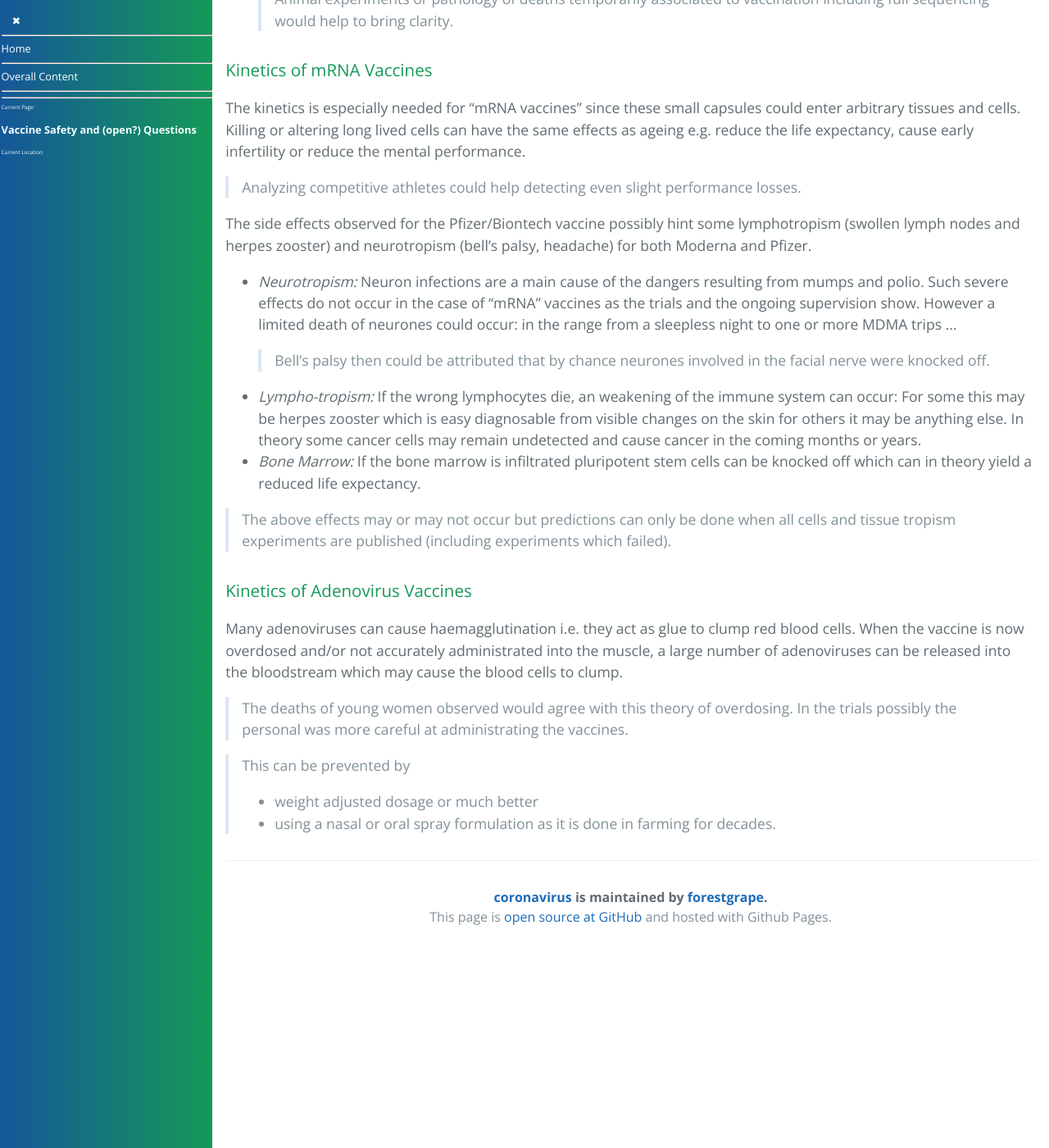
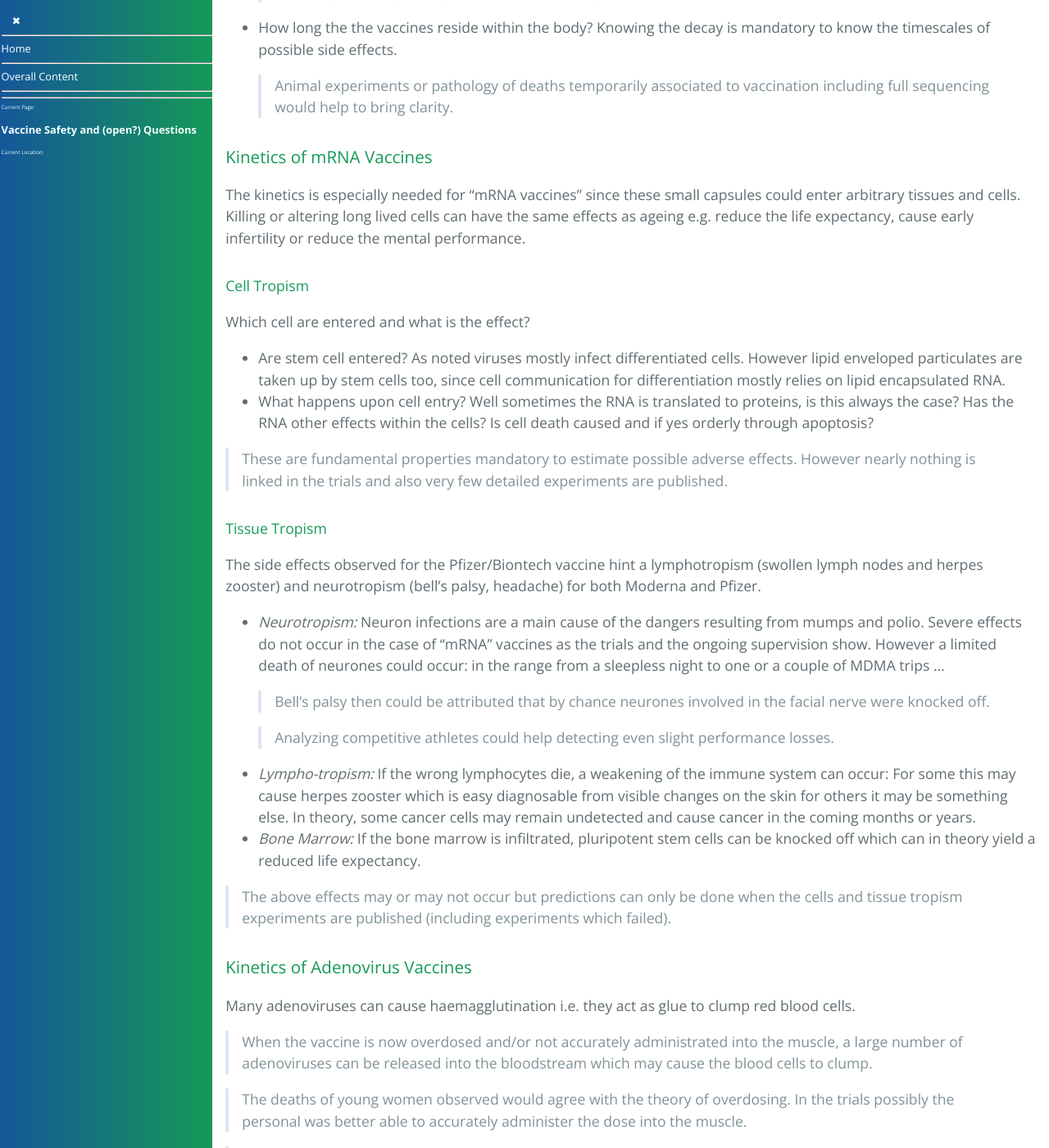
Before and after one commit to forestgrape/coronavirus, a Jekyll site: the page built from 10_vaccines/safety_questions.md, in a window 1280 px wide and 1400 px high, scrolled down 3782 px. Shown: the whole window at 82% size. Built offline with Jekyll 4.4.1, drawn with Linux system fonts in a browser that asks for light colours; our own code applies the rules of GitHub Pages for plain Markdown files; some of the changed text lies outside the part shown.

Commit message:
formulations

```diff
--- a/10_vaccines/safety_questions.md
+++ b/10_vaccines/safety_questions.md
@@ -27,15 +27,17 @@
 
 
 ## Summary
-Symptom watching and surveillance is usually enough for attenuated live pathogen vaccines since it is known what to except. When the symptoms are tolerable and limited the disease is not caused and so the vaccine is much than having the disease. However this method of tolerable symptoms watching is not enough to ensure the safety of other vaccines technologies. Vaccines require a thorough understanding of their behavior in the body to assess their safety by symptoms alone. Whether tolerable symptoms predict vaccine safety, depends on the technology, the exact formulation and mode of action of a vaccine:
-* Even tolerable disease symptoms watching can be tricky. E.g. AIDS vaccines based on the normal AIDS virus will pass a short term tolerable symptom test and antibodies will be detected. =>  the kinetics of the pathogen is needed and for some pathogens short term watching is not enough
-* For vaccines with adjuvants symptom watching depends on the composition including the adjuvants. => the kinetics and behaviour of the adjuvants needs to be known.
-* Transfected RNA may enter arbitrary tissues and cells: Transfection of the wrong cells such as long-lived neurones, stem cells or immune cells can have bad and long lasting effects. Upon transfection many things can happen e.g. cell death can be caused. => For mRNA vaccines at least the tissue and cell kinetics and the exact sequence and nucleoside modification are needed.
-* For adenovirus based vaccines the adenovirus species and its characterization is needed e.g.  how they distribute and when and how they are cleared. Haemagglutination is observed for many adenoviruses, which is possibly the cause of the observed thrombosis events.
+Symptom watching and surveillance is usually enough for attenuated live pathogen [vaccines](./vaccines.md#vaccine) since it is known what to except: the disease intended to prevent. When the symptoms are tolerable and limited the disease is not caused and so the vaccine is much safer than natural infection. However this method of tolerable symptoms watching is often not enough to ensure the safety of other vaccines technologies. Only the safety of vaccines where a thorough understanding of their behaviour in the body can be assess by symptoms alone. Whether tolerable symptoms predict vaccine safety, depends on the technology, the exact formulation and mode of action of a vaccine:
+* Even for live pathogen vaccines tolerable disease symptoms watching can be tricky. E.g. an AIDS vaccine based on the wild type AIDS virus will pass a short term tolerable symptom test and antibodies will be detected. =>  the kinetics of the pathogen is needed and for some pathogens short term watching is not enough.
+* For vaccines with adjuvants, safety depends both on the antigens inoculated and the adjuvant. => The safety of the adjuvants needs to be ensured.
+* Transfected RNA ('mRNA' vaccines) may enter arbitrary tissues and cells: Transfection of the wrong cells such as long-lived neurones, stem cells or immune cells can have bad and long lasting effects. Upon transfection many things can happen e.g. cell death can be caused. => For mRNA vaccines it is mandatory to know the tissue and cell kinetics and the exact sequence and nucleoside modifications.
+* For adenovirus based vaccines the adenovirus species and its characterization is needed e.g.  how they distribute, which cells they attach or infect and the clearance kinetics. Haemagglutination is observed for many adenoviruses, which is possibly the cause of the observed thrombosis events. Which could be prevented e.g. by doses adaption.
+
 
 
 ## Introduction
 There are different definitions of immunisation and vaccination around. Here a general definition is used: *Immunisation* prepares the immune system to something. *Vaccination* teaches the immune system to recognize something and thereby provide prevent disease.
+
 
 
 ## Why Symptom Surveillance is often Not enough for Safety
@@ -67,8 +69,10 @@
 > In my opinion such contracts should be waved unless the companies go open source with the entire vaccine technology stack such that an independent safety assessment is possible.
 
 
+
 ## Kinetics of the Vaccines
-An important property to estimate possible effects of things is their kinetics. Kinetics denotes here, the distribution and clearance or accumulation pathways. It is a generalisation of pharmacokinetics to things: not just pharmaceutical drugs but any-thing which can distribute in the body such as pathogens which include viruses.
+An important property to estimate possible effects of things is their kinetics. Kinetics denotes here the temporal and spacial behavior of things i.e. the distribution, clearance and clearance paths. It is a generalisation of pharmacokinetics to things: not just pharmaceutical drugs but any-thing which can distribute in the body such as pathogens including viruses.
+As for viruses tropism for cells or tissues, is used to denote which the cells or tissues are frequently subject to infection.
 
 
 Some points relevant for Covid vaccines are:
@@ -81,7 +85,7 @@
 
 	> Most cells are subject to the cell turnover which means die and replaced by new ones. So these cells don't live throughout one lifetime but shorter, usually much shorter. E.g. the cells in the respiratory tract epithelium are replaced within weeks. For this reason Covid-19 unlikely causes long lasting adverse effects as long as only the respiratory tract is infected (in rare cases, mostly severe infections and when the immune system is not good, the SARS-2 viruses can spread via the blood to other organs).
 
-	> On the other hand it is usually bad if long-lived neurones or stem cells are infected.
+	> On the other hand it is usually bad if long-lived neurones or stem cells are infected. These cell are usually well protected by the body: deep within tissues or even within the bones and additionally these cell usually don't express many receptors so virus can't easily enter.
 
 
 * How long the the vaccines reside within the body?
@@ -93,22 +97,32 @@
 ### Kinetics of mRNA Vaccines
 The kinetics is especially needed for "mRNA vaccines" since these small capsules could enter arbitrary tissues and cells. Killing or altering long lived cells can have the same effects as ageing e.g. reduce the life expectancy, cause early infertility or reduce the mental performance.
 
-> Analyzing competitive athletes could help detecting even slight performance losses.
+#### Cell Tropism
+Which cell are entered and what is the effect?
+* Are stem cell entered? As noted viruses mostly infect differentiated cells. However lipid enveloped particulates are taken up by stem cells too, since cell communication for differentiation mostly relies on lipid encapsulated RNA.
+* What happens upon cell entry? Well sometimes the RNA is translated to proteins, is this always the case? Has the RNA other effects within the cells? Is cell death caused and if yes orderly through apoptosis?
 
-The side effects observed for the Pfizer/Biontech vaccine possibly hint some lymphotropism (swollen lymph nodes and herpes zooster) and neurotropism (bell's palsy, headache) for both Moderna and Pfizer.
-* *Neurotropism:* Neuron infections are a main cause of the dangers resulting from mumps and polio. Such severe effects do not occur in the case of "mRNA" vaccines as the trials and the ongoing supervision show. However a limited death of neurones could occur: in the range from a sleepless night to one or more MDMA trips ...
+> These are fundamental properties mandatory to estimate possible adverse effects. However nearly nothing is linked in the trials and also very few detailed experiments are published.
+
+#### Tissue Tropism
+The side effects observed for the Pfizer/Biontech vaccine hint a lymphotropism (swollen lymph nodes and herpes zooster) and neurotropism (bell's palsy, headache) for both Moderna and Pfizer.
+* *Neurotropism:* Neuron infections are a main cause of the dangers resulting from mumps and polio. Severe effects do not occur in the case of "mRNA" vaccines as the trials and the ongoing supervision show. However a limited death of neurones could occur: in the range from a sleepless night to one or a couple of MDMA trips ...
 	> Bell's palsy then could be attributed that by chance neurones involved in the facial nerve were knocked off.
 
-* *Lympho-tropism:* If the wrong lymphocytes die, an weakening of the immune system can occur: For some this may be herpes zooster which is easy diagnosable from visible changes on the skin for others it may be anything else. In theory some cancer cells may remain undetected and cause cancer in the coming months or years.
-* *Bone Marrow:* If the bone marrow is infiltrated pluripotent stem cells can be knocked off which can in theory yield a reduced life expectancy.
+	> Analyzing competitive athletes could help detecting even slight performance losses.
 
-> The above effects may or may not occur but predictions can only be done when  all cells and tissue tropism experiments are published (including experiments which failed).
+* *Lympho-tropism:* If the wrong lymphocytes die, a weakening of the immune system can occur: For some this may cause herpes zooster which is easy diagnosable from visible changes on the skin for others it may be something else. In theory, some cancer cells may remain undetected and cause cancer in the coming months or years.
+* *Bone Marrow:* If the bone marrow is infiltrated, pluripotent stem cells can be knocked off which can in theory yield a reduced life expectancy.
+
+> The above effects may or may not occur but predictions can only be done when the cells and tissue tropism experiments are published (including experiments which failed).
 
 
 ### Kinetics of Adenovirus Vaccines
-Many adenoviruses can cause haemagglutination i.e. they act as glue to clump red blood cells. When the vaccine is now overdosed and/or not accurately administrated into the muscle, a large number of adenoviruses can be released into the bloodstream which may cause the blood cells to clump.
+Many adenoviruses can cause haemagglutination i.e. they act as glue to clump red blood cells.
 
-> The deaths of young women observed would agree with this theory of overdosing. In the trials possibly the personal was more careful at administrating the vaccines.
+> When the vaccine is now overdosed and/or not accurately administrated into the muscle, a large number of adenoviruses can be released into the bloodstream which may cause the blood cells to clump.
+
+> The deaths of young women observed would agree with the theory of overdosing. In the trials possibly the personal was better able to accurately administer the dose into the muscle.
 
 > This can be prevented by
 > * weight adjusted dosage or much better
```
